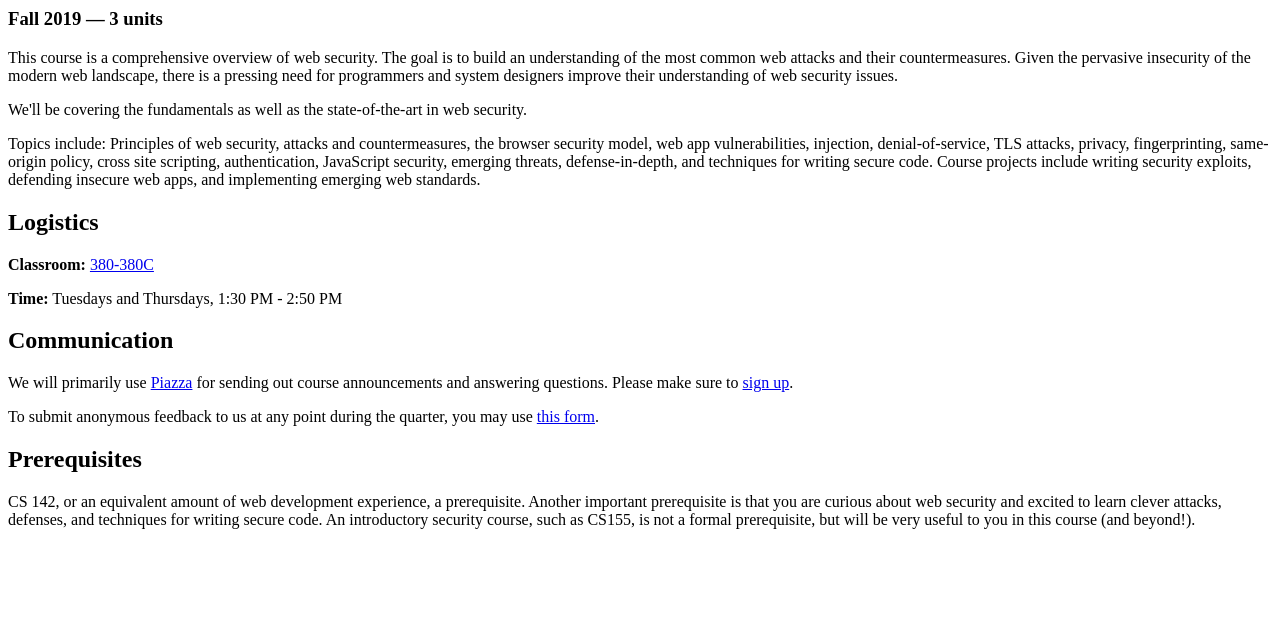
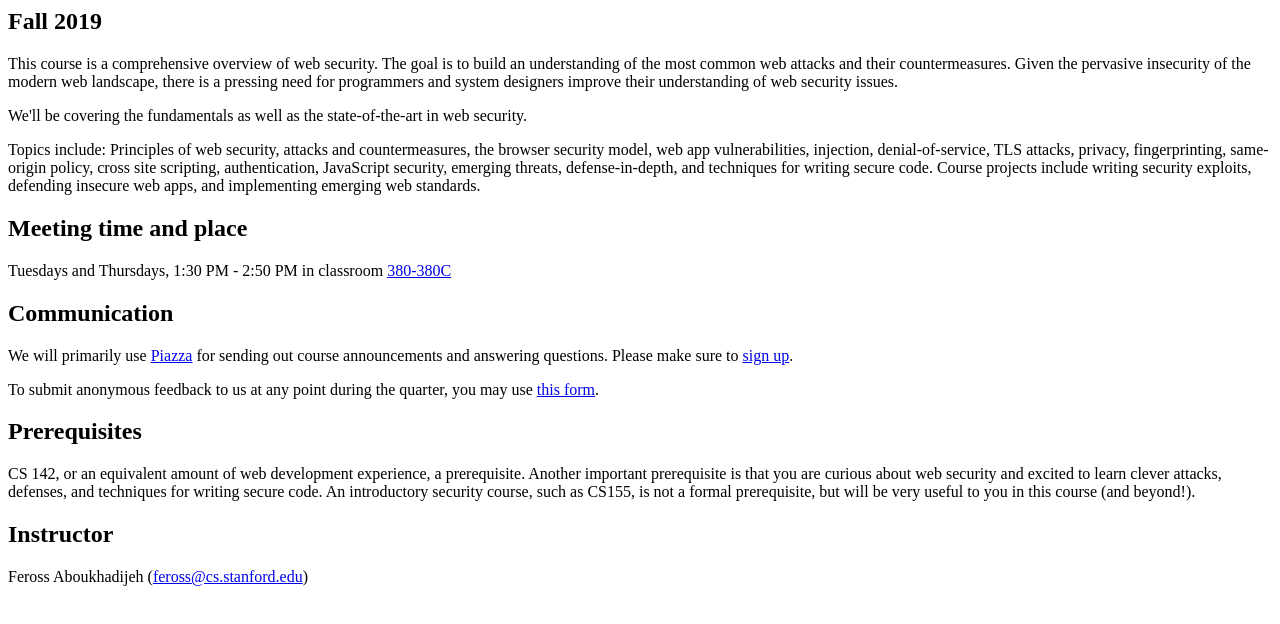
Before and after one commit to feross/cs253.stanford.edu, a website: page src/pages/index.html in a window 1280 px wide. Drawn offline with Linux system fonts and the light colour scheme.

Commit message:
homepage tweaks

```diff
--- a/src/pages/index.html
+++ b/src/pages/index.html
@@ -1,4 +1,4 @@
-<h3>Fall 2019 — 3 units</h3>
+<h2>Fall 2019</h2>
 
 <p>
   This course is a comprehensive overview of web security. The goal is to build an understanding of the most common web attacks and their countermeasures. Given the pervasive insecurity of the modern web landscape, there is a pressing need for programmers and system designers improve their understanding of web security issues.
@@ -12,18 +12,10 @@
   Topics include: Principles of web security, attacks and countermeasures, the browser security model, web app vulnerabilities, injection, denial-of-service, TLS attacks, privacy, fingerprinting, same-origin policy, cross site scripting, authentication, JavaScript security, emerging threats, defense-in-depth, and techniques for writing secure code. Course projects include writing security exploits, defending insecure web apps, and implementing emerging web standards.
 </p>
 
-<h2>Logistics</h2>
-
+<h2>Meeting time and place</h2>
 
 <p>
-  <strong>Classroom:</strong>
-  <a href="https://campus-map.stanford.edu/?srch=380-380C">380-380C</a>
-</p>
-
-
-<p>
-  <strong>Time:</strong>
-  Tuesdays and Thursdays, 1:30 PM - 2:50 PM
+  Tuesdays and Thursdays, 1:30 PM - 2:50 PM in classroom <a href="https://campus-map.stanford.edu/?srch=380-380C">380-380C</a>
 </p>
 
 <h2>Communication</h2>
@@ -43,3 +35,9 @@
 
   An introductory security course, such as CS155, is not a formal prerequisite, but will be very useful to you in this course (and beyond!).
 </p>
+
+<h2>Instructor</h2>
+
+<p>
+  Feross Aboukhadijeh (<a href='mailto:'>feross@cs.stanford.edu</a>)
+</p>
```
